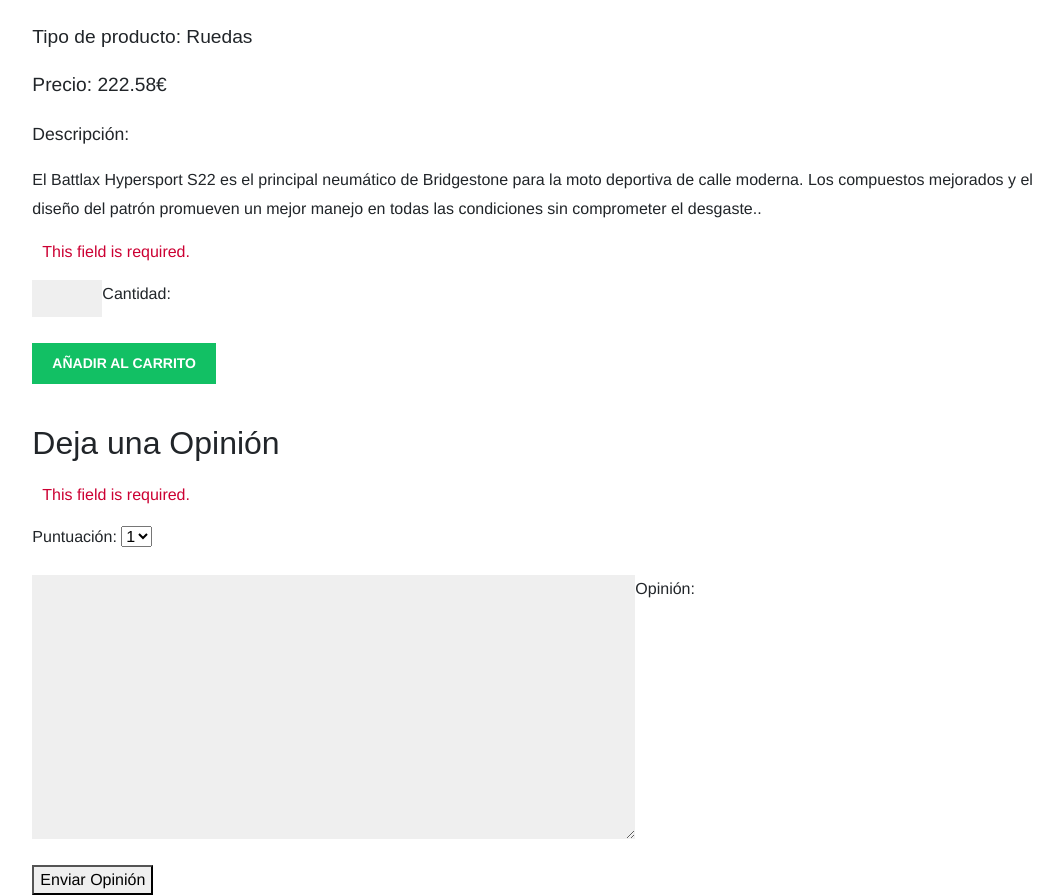
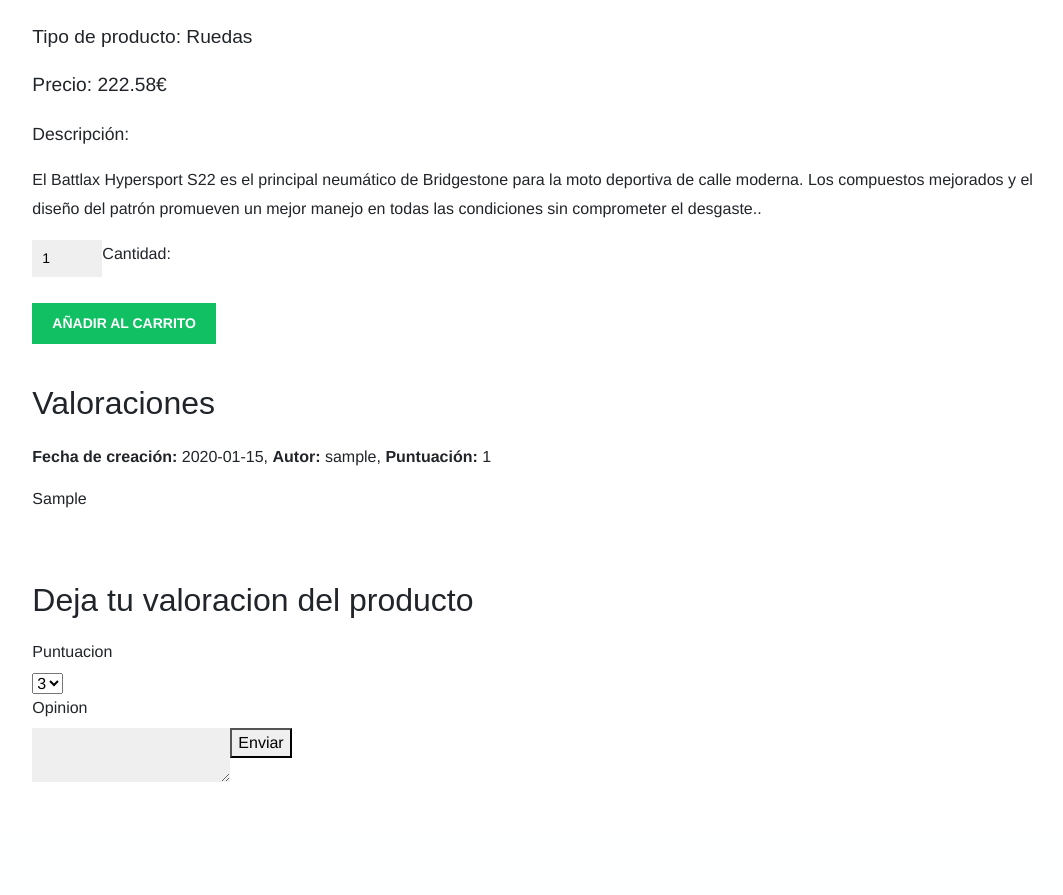
Before and after one commit to Miguel-Angel-Roldan-Garcia/PGPI-3.11-Motosaurio, a Django app: page /account/product/1/ in a window 1280 px wide. Shown: the part 804-1699 px from the top of the page, without its empty margins (205-1268 px from the left). After the commit the page ends 1586 px from the top, so only its background shows below. Run offline with Django 4.2, Linux system fonts and the light colour scheme; a user stored in the database is signed in; data comes from the database, SQL or seed files in the repository; tables that the repository leaves empty hold one stand-in row (values such as "Sample post"); some libraries are stand-ins or nearby versions; some web fonts are replaced.

Commit message:
Terminadas reviews de usuarios para producto

```diff
--- a/motosaurio/shop/forms.py
+++ b/motosaurio/shop/forms.py
@@ -1,5 +1,5 @@
 from django import forms
-from .models import Product
+from .models import ProductReview
 
 class ProductForm(forms.ModelForm):
     RATING_CHOICES = [
@@ -10,9 +10,9 @@ class ProductForm(forms.ModelForm):
         (5, '5'),
     ]
 
-    rating = forms.ChoiceField(label='Puntuación',choices=RATING_CHOICES,required=True,)
-    comment = forms.CharField(label='Opinión',required=False,widget=forms.Textarea(attrs={'rows': 10, 'cols': 70}))
+    rating = forms.ChoiceField(label='Puntuación', choices=RATING_CHOICES, required=True)
+    opinion = forms.CharField(label='Opinión', required=False, widget=forms.Textarea(attrs={'rows': 10, 'cols': 70}))
 
     class Meta:
-        model = Product
-        fields = ['rating', 'comment']
+        model = ProductReview
+        fields = ['rating', 'opinion']
--- a/motosaurio/shop/models.py
+++ b/motosaurio/shop/models.py
@@ -64,13 +64,11 @@ class ProductReview(models.Model):
         (5, '5'),
     ]
 
-    product = models.ForeignKey('Product', on_delete=models.CASCADE)
+    product = models.ForeignKey('Product', on_delete=models.CASCADE, related_name='reviews')
     user = models.ForeignKey(settings.AUTH_USER_MODEL, on_delete=models.CASCADE)
     rating = models.IntegerField(choices=RATING_CHOICES, validators=[MinValueValidator(1), MaxValueValidator(5)])
     opinion = models.TextField(blank=True, null=True)
-
     created_at = models.DateTimeField(auto_now_add=True)
-    updated_at = models.DateTimeField(auto_now=True)
 
     def __str__(self):
         return f"{self.user.username} - {self.product.name} - Rating: {self.rating}"
--- a/motosaurio/shop/templates/product_detail.html
+++ b/motosaurio/shop/templates/product_detail.html
@@ -18,6 +18,9 @@
         min-width: 100px; /* Set a minimum width for all table header and data cells */
         padding: 10px; /* Add padding for better appearance, adjust as needed */
         border: 1px solid #ddd; /* Add borders for better visibility, adjust as needed */
+        }
+        .notification.space-below {
+        margin-bottom: 40px;
         }
     </style>
     {% endblock %}
@@ -49,12 +52,69 @@
             <p><span style="color: red;">PRODUCTO AGOTADO</span></p>
             {% endif %}
 
-                <h2>Deja una Opinión</h2>
-                <form method="post" action="{% url 'product_detail' pk=product.id slug=product.slug %}">
-                    {% csrf_token %}
-                    {{ valoracion_form.as_p }}
-                    <button type="submit">Enviar Opinión</button>
-                </form>
+            <h2 class="subtitle">Valoraciones</h2>
+
+            <div class="reviews-wrapper">
+                {% if product.reviews.all %}
+                    {% for review in product.reviews.all %}
+                        <div class="notification space-below">
+                            <p>
+                                <strong>Fecha de creación:</strong> {{ review.created_at|date:"Y-m-d" }},
+                                <strong>Autor:</strong> {{ review.user }},
+                                <strong>Puntuación:</strong> {{ review.rating }}
+                            </p>
+
+                            {{ review.opinion }}
+                        </div>
+                    {% endfor %}
+                {% else %}
+                    <div class="notification space-below">
+                        Aún no hay ninguna valoración para este producto...
+                    </div>
+                {% endif %}
+            </div>
+
+
+            <div class="notification space-below">
+                {% if request.user.is_authenticated %}
+                    <form method="post" action=".">
+                        {% csrf_token %}
+
+                        <div class="field">
+                            <h2 class="subtitle">Deja tu valoracion del producto</h2>
+                            <label>Puntuacion</label>
+
+                            <div class="control">
+                                <div class="select">
+                                    <select name="rating">
+                                        <option value="1">1</option>
+                                        <option value="2">2</option>
+                                        <option value="3" selected>3</option>
+                                        <option value="4">4</option>
+                                        <option value="5">5</option>
+                                    </select>
+                                </div>
+                            </div>
+                        </div>
+
+                        <div class="field">
+                            <label>Opinion</label>
+
+                            <div class="control">
+                                <textarea class="textarea" name="opinion"></textarea>
+                            </div>
+                        </div>
+
+                        <div class="field">
+                            <div class="control">
+                                <button class="button is-success">Enviar</button>
+                            </div>
+                        </div>
+                    </form>
+                {% else %}
+                    <p>Please sign in to add review!</p>
+                {% endif %}
+
             </div>
         </main>
 
--- a/motosaurio/shop/views.py
+++ b/motosaurio/shop/views.py
@@ -1,12 +1,12 @@
 from typing import Any
 from django.http import HttpResponse
-from django.shortcuts import get_object_or_404, render
+from django.shortcuts import get_object_or_404, redirect, render
 from django.views.generic import TemplateView
 from django.http import HttpResponseRedirect
 from cart.forms import CestaAddProductForm
 from .forms import ProductForm
 
-from .models import Product
+from .models import Product, ProductReview
 
 class ListProducts(TemplateView):
 
@@ -52,25 +52,47 @@ class ProductDetailView(TemplateView):
     def get(self, request, *args, **kwargs):
         product_id = kwargs.get('pk')
         product = get_object_or_404(Product, id=product_id)
+        reviews = ProductReview.objects.filter(product=product)
 
-        form_valoracion = ProductForm(request.POST)
-        form_cesta = CestaAddProductForm(request.POST)
+        form_valoracion = ProductForm()
+        form_cesta = CestaAddProductForm()
 
         context = {
             'product': product,
+            'reviews': reviews,  # Agrega esto para pasar las revisiones al contexto
             'valoracion_form': form_valoracion,
             'cesta_product_form': form_cesta,
             'section': 'product_detail',
         }
 
+        return render(request, template_name=self.template_name, context=context)
 
-        return render(request, template_name=self.template_name, context=context)
 
     def post(self, request, *args, **kwargs):
         product_id = kwargs.get('pk')
         product = get_object_or_404(Product, id=product_id)
         form_valoracion = ProductForm(request.POST)
         form_cesta = CestaAddProductForm(request.POST)
+
+        try:
+            if request.method == 'POST' and request.user.is_authenticated:
+                if form_valoracion.is_valid():
+                    rating = form_valoracion.cleaned_data['rating']
+                    opinion = form_valoracion.cleaned_data['opinion']
+                    print(f"Rating: {rating}, Opinion: {opinion}")
+
+                    if opinion:
+                        review = ProductReview.objects.create(product=product, rating=rating, opinion=opinion, user=request.user)
+                        print("Review created successfully!")
+
+                    print(f"Rating: {rating}, Opinion: {opinion}")
+                    return redirect('shop:product_detail', pk=product.pk)
+                else:
+                    print("Form is not valid. Errors:", form_valoracion.errors)
+        except Exception as e:
+            print(f"Error creating review: {e}")
+
+        print("Reviews:", product.reviews.all())
 
         context = {
             'product': product,
```
